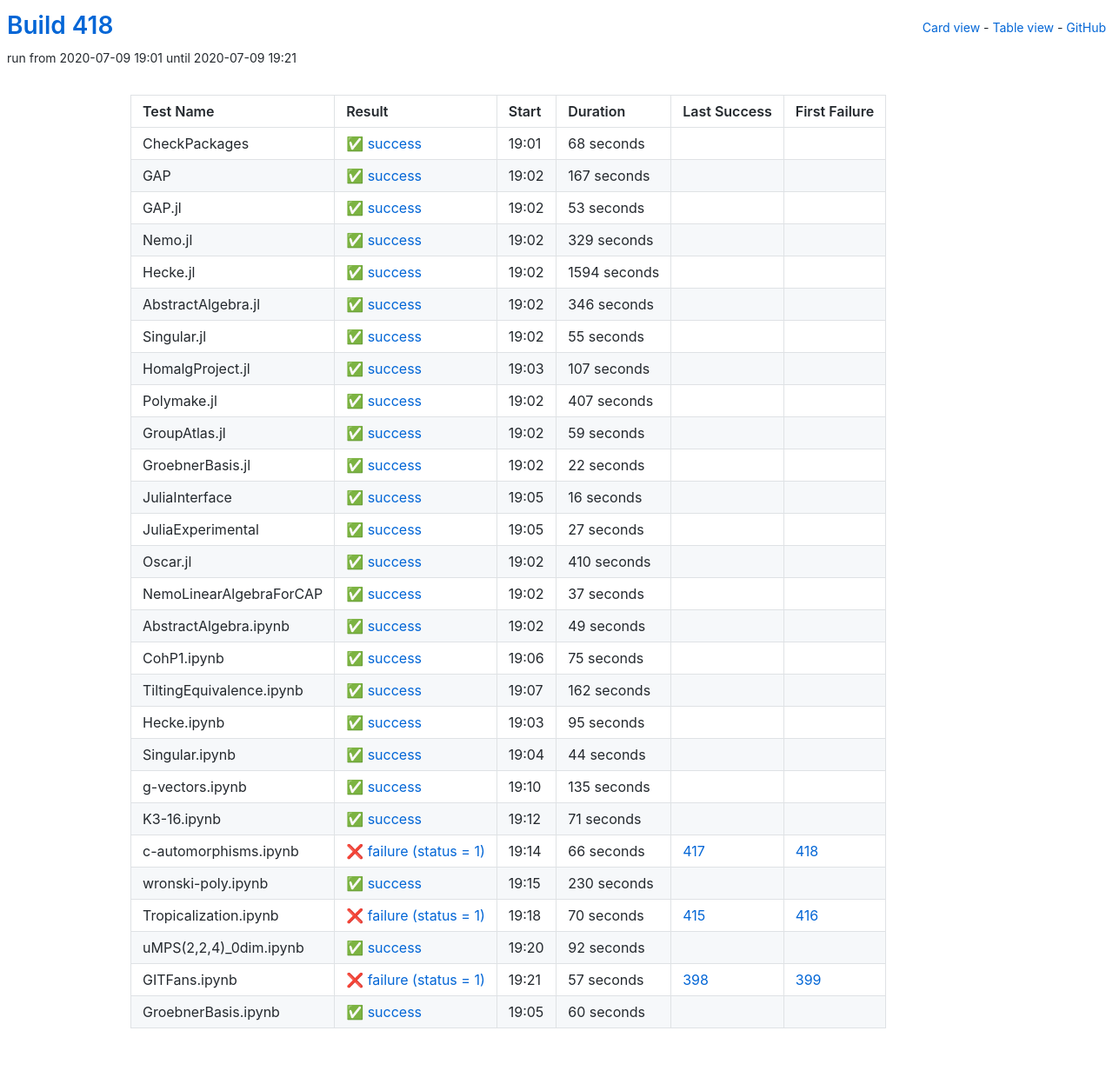
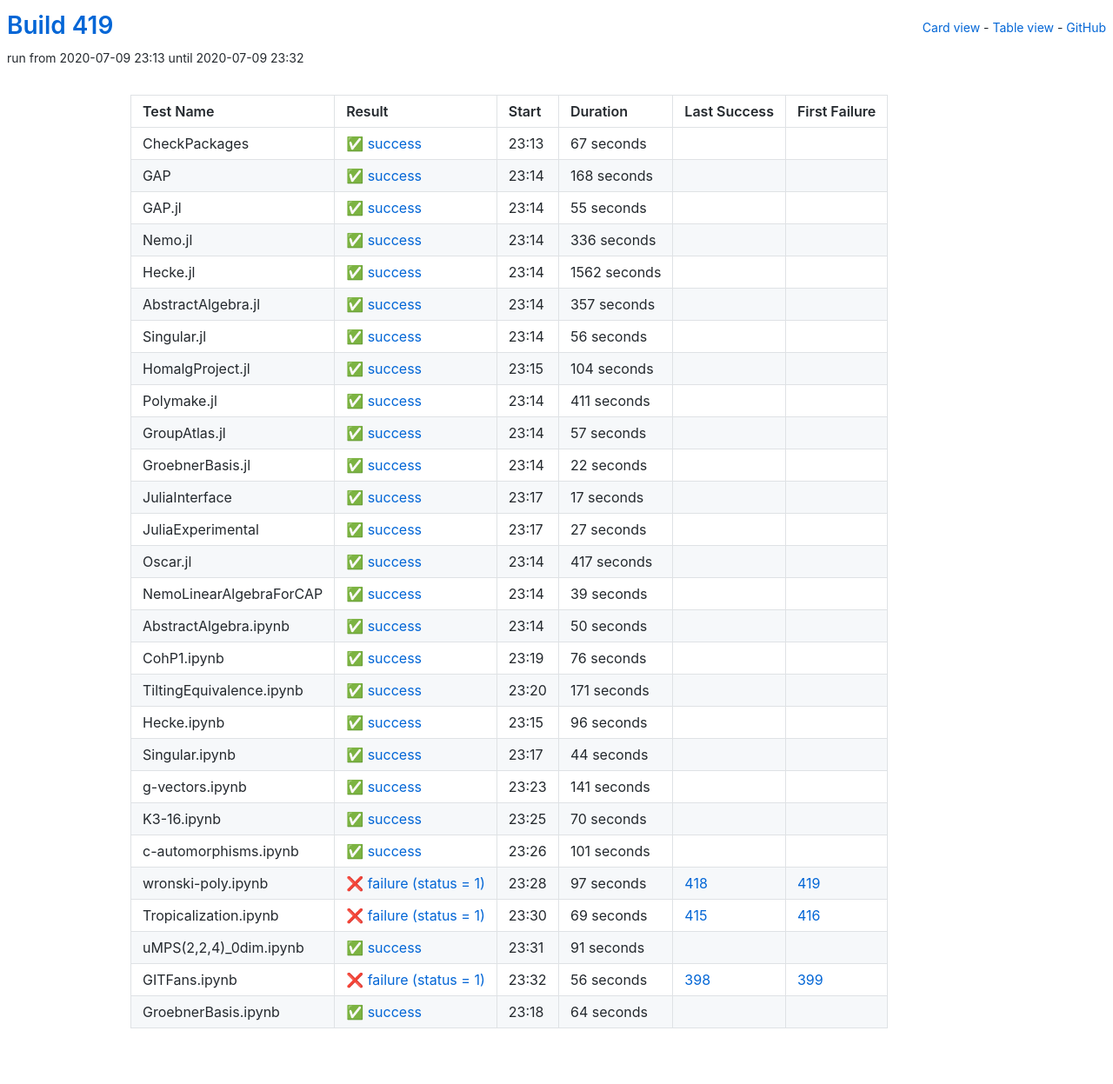
Before and after one commit to oscar-system/oscar-ci-status-stable, a Jekyll site: the page built from table.html, in a window 1280 px wide. Shown: the whole page at 87% size. Built offline with Jekyll 4.4.1, drawn with Linux system fonts in a browser that asks for light colours.

Commit message:
Build #419

```diff
--- a/_data/ci.yml
+++ b/_data/ci.yml
@@ -1,6 +1,6 @@
 ---
-build: 418
-build_url: https://oscarci.mathematik.uni-kl.de/job/oscar-stable/418/
+build: 419
+build_url: https://oscarci.mathematik.uni-kl.de/job/oscar-stable/419/
 job: oscar-stable
 organization: oscar-system
 repo: oscar-ci-status-stable
@@ -8,80 +8,32 @@ repourl: https://github.com/oscar-system/oscar-ci-status-stable
 tests:
 - name: CheckPackages
   id: checkpackages
-  log: https://oscarci.mathematik.uni-kl.de/job/oscar-stable/418/artifact/logs/build-418/CheckPackages.log
-  start: 2020-07-09 19:01
+  log: https://oscarci.mathematik.uni-kl.de/job/oscar-stable/419/artifact/logs/build-419/CheckPackages.log
+  start: 2020-07-09 23:13
   success: true
   exitcode: 0
   status: success
-  duration: 68
+  duration: 67
   last_success: false
   last_success_url:
   first_failure: false
   first_failure_url:
 - name: GAP
   id: gap
-  log: https://oscarci.mathematik.uni-kl.de/job/oscar-stable/418/artifact/logs/build-418/GAP.log
-  start: 2020-07-09 19:02
+  log: https://oscarci.mathematik.uni-kl.de/job/oscar-stable/419/artifact/logs/build-419/GAP.log
+  start: 2020-07-09 23:14
   success: true
   exitcode: 0
   status: success
-  duration: 167
+  duration: 168
   last_success: false
   last_success_url:
   first_failure: false
   first_failure_url:
 - name: GAP.jl
   id: gap-jl
-  log: https://oscarci.mathematik.uni-kl.de/job/oscar-stable/418/artifact/logs/build-418/GAP.jl.log
-  start: 2020-07-09 19:02
-  success: true
-  exitcode: 0
-  status: success
-  duration: 53
-  last_success: false
-  last_success_url:
-  first_failure: false
-  first_failure_url:
-- name: Nemo.jl
-  id: nemo-jl
-  log: https://oscarci.mathematik.uni-kl.de/job/oscar-stable/418/artifact/logs/build-418/Nemo.jl.log
-  start: 2020-07-09 19:02
-  success: true
-  exitcode: 0
-  status: success
-  duration: 329
-  last_success: false
-  last_success_url:
-  first_failure: false
-  first_failure_url:
-- name: Hecke.jl
-  id: hecke-jl
-  log: https://oscarci.mathematik.uni-kl.de/job/oscar-stable/418/artifact/logs/build-418/Hecke.jl.log
-  start: 2020-07-09 19:02
-  success: true
-  exitcode: 0
-  status: success
-  duration: 1594
-  last_success: false
-  last_success_url:
-  first_failure: false
-  first_failure_url:
-- name: AbstractAlgebra.jl
-  id: abstractalgebra-jl
-  log: https://oscarci.mathematik.uni-kl.de/job/oscar-stable/418/artifact/logs/build-418/AbstractAlgebra.jl.log
-  start: 2020-07-09 19:02
-  success: true
-  exitcode: 0
-  status: success
-  duration: 346
-  last_success: false
-  last_success_url:
-  first_failure: false
-  first_failure_url:
-- name: Singular.jl
-  id: singular-jl
-  log: https://oscarci.mathematik.uni-kl.de/job/oscar-stable/418/artifact/logs/build-418/Singular.jl.log
-  start: 2020-07-09 19:02
+  log: https://oscarci.mathematik.uni-kl.de/job/oscar-stable/419/artifact/logs/build-419/GAP.jl.log
+  start: 2020-07-09 23:14
   success: true
   exitcode: 0
   status: success
@@ -90,46 +42,94 @@ tests:
   last_success_url:
   first_failure: false
   first_failure_url:
-- name: HomalgProject.jl
-  id: homalgproject-jl
-  log: https://oscarci.mathematik.uni-kl.de/job/oscar-stable/418/artifact/logs/build-418/HomalgProject.jl.log
-  start: 2020-07-09 19:03
+- name: Nemo.jl
+  id: nemo-jl
+  log: https://oscarci.mathematik.uni-kl.de/job/oscar-stable/419/artifact/logs/build-419/Nemo.jl.log
+  start: 2020-07-09 23:14
   success: true
   exitcode: 0
   status: success
-  duration: 107
+  duration: 336
+  last_success: false
+  last_success_url:
+  first_failure: false
+  first_failure_url:
+- name: Hecke.jl
+  id: hecke-jl
+  log: https://oscarci.mathematik.uni-kl.de/job/oscar-stable/419/artifact/logs/build-419/Hecke.jl.log
+  start: 2020-07-09 23:14
+  success: true
+  exitcode: 0
+  status: success
+  duration: 1562
+  last_success: false
+  last_success_url:
+  first_failure: false
+  first_failure_url:
+- name: AbstractAlgebra.jl
+  id: abstractalgebra-jl
+  log: https://oscarci.mathematik.uni-kl.de/job/oscar-stable/419/artifact/logs/build-419/AbstractAlgebra.jl.log
+  start: 2020-07-09 23:14
+  success: true
+  exitcode: 0
+  status: success
+  duration: 357
+  last_success: false
+  last_success_url:
+  first_failure: false
+  first_failure_url:
+- name: Singular.jl
+  id: singular-jl
+  log: https://oscarci.mathematik.uni-kl.de/job/oscar-stable/419/artifact/logs/build-419/Singular.jl.log
+  start: 2020-07-09 23:14
+  success: true
+  exitcode: 0
+  status: success
+  duration: 56
+  last_success: false
+  last_success_url:
+  first_failure: false
+  first_failure_url:
+- name: HomalgProject.jl
+  id: homalgproject-jl
+  log: https://oscarci.mathematik.uni-kl.de/job/oscar-stable/419/artifact/logs/build-419/HomalgProject.jl.log
+  start: 2020-07-09 23:15
+  success: true
+  exitcode: 0
+  status: success
+  duration: 104
   last_success: false
   last_success_url:
   first_failure: false
   first_failure_url:
 - name: Polymake.jl
   id: polymake-jl
-  log: https://oscarci.mathematik.uni-kl.de/job/oscar-stable/418/artifact/logs/build-418/Polymake.jl.log
-  start: 2020-07-09 19:02
+  log: https://oscarci.mathematik.uni-kl.de/job/oscar-stable/419/artifact/logs/build-419/Polymake.jl.log
+  start: 2020-07-09 23:14
   success: true
   exitcode: 0
   status: success
-  duration: 407
+  duration: 411
   last_success: false
   last_success_url:
   first_failure: false
   first_failure_url:
 - name: GroupAtlas.jl
   id: groupatlas-jl
-  log: https://oscarci.mathematik.uni-kl.de/job/oscar-stable/418/artifact/logs/build-418/GroupAtlas.jl.log
-  start: 2020-07-09 19:02
+  log: https://oscarci.mathematik.uni-kl.de/job/oscar-stable/419/artifact/logs/build-419/GroupAtlas.jl.log
+  start: 2020-07-09 23:14
   success: true
   exitcode: 0
   status: success
-  duration: 59
+  duration: 57
   last_success: false
   last_success_url:
   first_failure: false
   first_failure_url:
 - name: GroebnerBasis.jl
   id: groebnerbasis-jl
-  log: https://oscarci.mathematik.uni-kl.de/job/oscar-stable/418/artifact/logs/build-418/GroebnerBasis.jl.log
-  start: 2020-07-09 19:02
+  log: https://oscarci.mathematik.uni-kl.de/job/oscar-stable/419/artifact/logs/build-419/GroebnerBasis.jl.log
+  start: 2020-07-09 23:14
   success: true
   exitcode: 0
   status: success
@@ -140,20 +140,20 @@ tests:
   first_failure_url:
 - name: JuliaInterface
   id: juliainterface
-  log: https://oscarci.mathematik.uni-kl.de/job/oscar-stable/418/artifact/logs/build-418/JuliaInterface.log
-  start: 2020-07-09 19:05
+  log: https://oscarci.mathematik.uni-kl.de/job/oscar-stable/419/artifact/logs/build-419/JuliaInterface.log
+  start: 2020-07-09 23:17
   success: true
   exitcode: 0
   status: success
-  duration: 16
+  duration: 17
   last_success: false
   last_success_url:
   first_failure: false
   first_failure_url:
 - name: JuliaExperimental
   id: juliaexperimental
-  log: https://oscarci.mathematik.uni-kl.de/job/oscar-stable/418/artifact/logs/build-418/JuliaExperimental.log
-  start: 2020-07-09 19:05
+  log: https://oscarci.mathematik.uni-kl.de/job/oscar-stable/419/artifact/logs/build-419/JuliaExperimental.log
+  start: 2020-07-09 23:17
   success: true
   exitcode: 0
   status: success
@@ -164,80 +164,80 @@ tests:
   first_failure_url:
 - name: Oscar.jl
   id: oscar-jl
-  log: https://oscarci.mathematik.uni-kl.de/job/oscar-stable/418/artifact/logs/build-418/Oscar.jl.log
-  start: 2020-07-09 19:02
+  log: https://oscarci.mathematik.uni-kl.de/job/oscar-stable/419/artifact/logs/build-419/Oscar.jl.log
+  start: 2020-07-09 23:14
   success: true
   exitcode: 0
   status: success
-  duration: 410
+  duration: 417
   last_success: false
   last_success_url:
   first_failure: false
   first_failure_url:
 - name: NemoLinearAlgebraForCAP
   id: nemolinearalgebraforcap
-  log: https://oscarci.mathematik.uni-kl.de/job/oscar-stable/418/artifact/logs/build-418/NemoLinearAlgebraForCAP.log
-  start: 2020-07-09 19:02
+  log: https://oscarci.mathematik.uni-kl.de/job/oscar-stable/419/artifact/logs/build-419/NemoLinearAlgebraForCAP.log
+  start: 2020-07-09 23:14
   success: true
   exitcode: 0
   status: success
-  duration: 37
+  duration: 39
   last_success: false
   last_success_url:
   first_failure: false
   first_failure_url:
 - name: AbstractAlgebra.ipynb
   id: abstractalgebra-ipynb
-  log: https://oscarci.mathematik.uni-kl.de/job/oscar-stable/418/artifact/logs/build-418/AbstractAlgebra.ipynb.log
-  start: 2020-07-09 19:02
+  log: https://oscarci.mathematik.uni-kl.de/job/oscar-stable/419/artifact/logs/build-419/AbstractAlgebra.ipynb.log
+  start: 2020-07-09 23:14
   success: true
   exitcode: 0
   status: success
-  duration: 49
+  duration: 50
   last_success: false
   last_success_url:
   first_failure: false
   first_failure_url:
 - name: CohP1.ipynb
   id: cohp1-ipynb
-  log: https://oscarci.mathematik.uni-kl.de/job/oscar-stable/418/artifact/logs/build-418/CohP1.ipynb.log
-  start: 2020-07-09 19:06
+  log: https://oscarci.mathematik.uni-kl.de/job/oscar-stable/419/artifact/logs/build-419/CohP1.ipynb.log
+  start: 2020-07-09 23:19
   success: true
   exitcode: 0
   status: success
-  duration: 75
+  duration: 76
   last_success: false
   last_success_url:
   first_failure: false
   first_failure_url:
 - name: TiltingEquivalence.ipynb
   id: tiltingequivalence-ipynb
-  log: https://oscarci.mathematik.uni-kl.de/job/oscar-stable/418/artifact/logs/build-418/TiltingEquivalence.ipynb.log
-  start: 2020-07-09 19:07
+  log: https://oscarci.mathematik.uni-kl.de/job/oscar-stable/419/artifact/logs/build-419/TiltingEquivalence.ipynb.log
+  start: 2020-07-09 23:20
   success: true
   exitcode: 0
   status: success
-  duration: 162
+  duration: 171
   last_success: false
   last_success_url:
   first_failure: false
   first_failure_url:
 - name: Hecke.ipynb
   id: hecke-ipynb
-  log: https://oscarci.mathematik.uni-kl.de/job/oscar-stable/418/artifact/logs/build-418/Hecke.ipynb.log
-  start: 2020-07-09 19:03
+  log: https://oscarci.mathematik.uni-kl.de/job/oscar-stable/419/artifact/logs/build-419/Hecke.ipynb.log
+  start: 2020-07-09 23:15
   success: true
   exitcode: 0
   status: success
-  duration: 95
+  duration: 96
   last_success: false
   last_success_url:
   first_failure: false
   first_failure_url:
 - name: Singular.ipynb
   id: singular-ipynb
-  log: https://oscarci.mathematik.uni-kl.de/job/oscar-stable/418/artifact/logs/build-418/Singular.ipynb.log
-  start: 2020-07-09 19:04
+  log: https://oscarci.mathematik.uni-kl.de/job/oscar-stable/419/artifact/logs/build-419/Singular.ipynb.log
+  start: 2020-07-09 23:17
   success: true
   exitcode: 0
   status: success
@@ -248,96 +248,96 @@ tests:
   first_failure_url:
 - name: g-vectors.ipynb
   id: g-vectors-ipynb
-  log: https://oscarci.mathematik.uni-kl.de/job/oscar-stable/418/artifact/logs/build-418/g-vectors.ipynb.log
-  start: 2020-07-09 19:10
+  log: https://oscarci.mathematik.uni-kl.de/job/oscar-stable/419/artifact/logs/build-419/g-vectors.ipynb.log
+  start: 2020-07-09 23:23
   success: true
   exitcode: 0
   status: success
-  duration: 135
+  duration: 141
   last_success: false
   last_success_url:
   first_failure: false
   first_failure_url:
 - name: K3-16.ipynb
   id: k3-16-ipynb
-  log: https://oscarci.mathematik.uni-kl.de/job/oscar-stable/418/artifact/logs/build-418/K3-16.ipynb.log
-  start: 2020-07-09 19:12
+  log: https://oscarci.mathematik.uni-kl.de/job/oscar-stable/419/artifact/logs/build-419/K3-16.ipynb.log
+  start: 2020-07-09 23:25
   success: true
   exitcode: 0
   status: success
-  duration: 71
+  duration: 70
   last_success: false
   last_success_url:
   first_failure: false
   first_failure_url:
 - name: c-automorphisms.ipynb
   id: c-automorphisms-ipynb
-  log: https://oscarci.mathematik.uni-kl.de/job/oscar-stable/418/artifact/logs/build-418/c-automorphisms.ipynb.log
-  start: 2020-07-09 19:14
-  success: false
-  exitcode: 1
-  status: failure
-  duration: 66
-  last_success: 417
-  last_success_url: https://oscarci.mathematik.uni-kl.de/job/oscar-stable/417/
-  first_failure: 418
-  first_failure_url: https://oscarci.mathematik.uni-kl.de/job/oscar-stable/418/
-- name: wronski-poly.ipynb
-  id: wronski-poly-ipynb
-  log: https://oscarci.mathematik.uni-kl.de/job/oscar-stable/418/artifact/logs/build-418/wronski-poly.ipynb.log
-  start: 2020-07-09 19:15
+  log: https://oscarci.mathematik.uni-kl.de/job/oscar-stable/419/artifact/logs/build-419/c-automorphisms.ipynb.log
+  start: 2020-07-09 23:26
   success: true
   exitcode: 0
   status: success
-  duration: 230
+  duration: 101
   last_success: false
   last_success_url:
   first_failure: false
   first_failure_url:
-- name: Tropicalization.ipynb
-  id: tropicalization-ipynb
-  log: https://oscarci.mathematik.uni-kl.de/job/oscar-stable/418/artifact/logs/build-418/Tropicalization.ipynb.log
-  start: 2020-07-09 19:18
+- name: wronski-poly.ipynb
+  id: wronski-poly-ipynb
+  log: https://oscarci.mathematik.uni-kl.de/job/oscar-stable/419/artifact/logs/build-419/wronski-poly.ipynb.log
+  start: 2020-07-09 23:28
   success: false
   exitcode: 1
   status: failure
-  duration: 70
+  duration: 97
+  last_success: 418
+  last_success_url: https://oscarci.mathematik.uni-kl.de/job/oscar-stable/418/
+  first_failure: 419
+  first_failure_url: https://oscarci.mathematik.uni-kl.de/job/oscar-stable/419/
+- name: Tropicalization.ipynb
+  id: tropicalization-ipynb
+  log: https://oscarci.mathematik.uni-kl.de/job/oscar-stable/419/artifact/logs/build-419/Tropicalization.ipynb.log
+  start: 2020-07-09 23:30
+  success: false
+  exitcode: 1
+  status: failure
+  duration: 69
   last_success: 415
   last_success_url: https://oscarci.mathematik.uni-kl.de/job/oscar-stable/415/
   first_failure: 416
   first_failure_url: https://oscarci.mathematik.uni-kl.de/job/oscar-stable/416/
 - name: uMPS(2,2,4)_0dim.ipynb
   id: umps-2-2-4-0dim-ipynb
-  log: https://oscarci.mathematik.uni-kl.de/job/oscar-stable/418/artifact/logs/build-418/uMPS-2-2-4-_0dim.ipynb.log
-  start: 2020-07-09 19:20
+  log: https://oscarci.mathematik.uni-kl.de/job/oscar-stable/419/artifact/logs/build-419/uMPS-2-2-4-_0dim.ipynb.log
+  start: 2020-07-09 23:31
   success: true
   exitcode: 0
   status: success
-  duration: 92
+  duration: 91
   last_success: false
   last_success_url:
   first_failure: false
   first_failure_url:
 - name: GITFans.ipynb
   id: gitfans-ipynb
-  log: https://oscarci.mathematik.uni-kl.de/job/oscar-stable/418/artifact/logs/build-418/GITFans.ipynb.log
-  start: 2020-07-09 19:21
+  log: https://oscarci.mathematik.uni-kl.de/job/oscar-stable/419/artifact/logs/build-419/GITFans.ipynb.log
+  start: 2020-07-09 23:32
   success: false
   exitcode: 1
   status: failure
-  duration: 57
+  duration: 56
   last_success: 398
   last_success_url: https://oscarci.mathematik.uni-kl.de/job/oscar-stable/398/
   first_failure: 399
   first_failure_url: https://oscarci.mathematik.uni-kl.de/job/oscar-stable/399/
 - name: GroebnerBasis.ipynb
   id: groebnerbasis-ipynb
-  log: https://oscarci.mathematik.uni-kl.de/job/oscar-stable/418/artifact/logs/build-418/GroebnerBasis.ipynb.log
-  start: 2020-07-09 19:05
+  log: https://oscarci.mathematik.uni-kl.de/job/oscar-stable/419/artifact/logs/build-419/GroebnerBasis.ipynb.log
+  start: 2020-07-09 23:18
   success: true
   exitcode: 0
   status: success
-  duration: 60
+  duration: 64
   last_success: false
   last_success_url:
   first_failure: false
```
Also changed, not shown: README.md.
